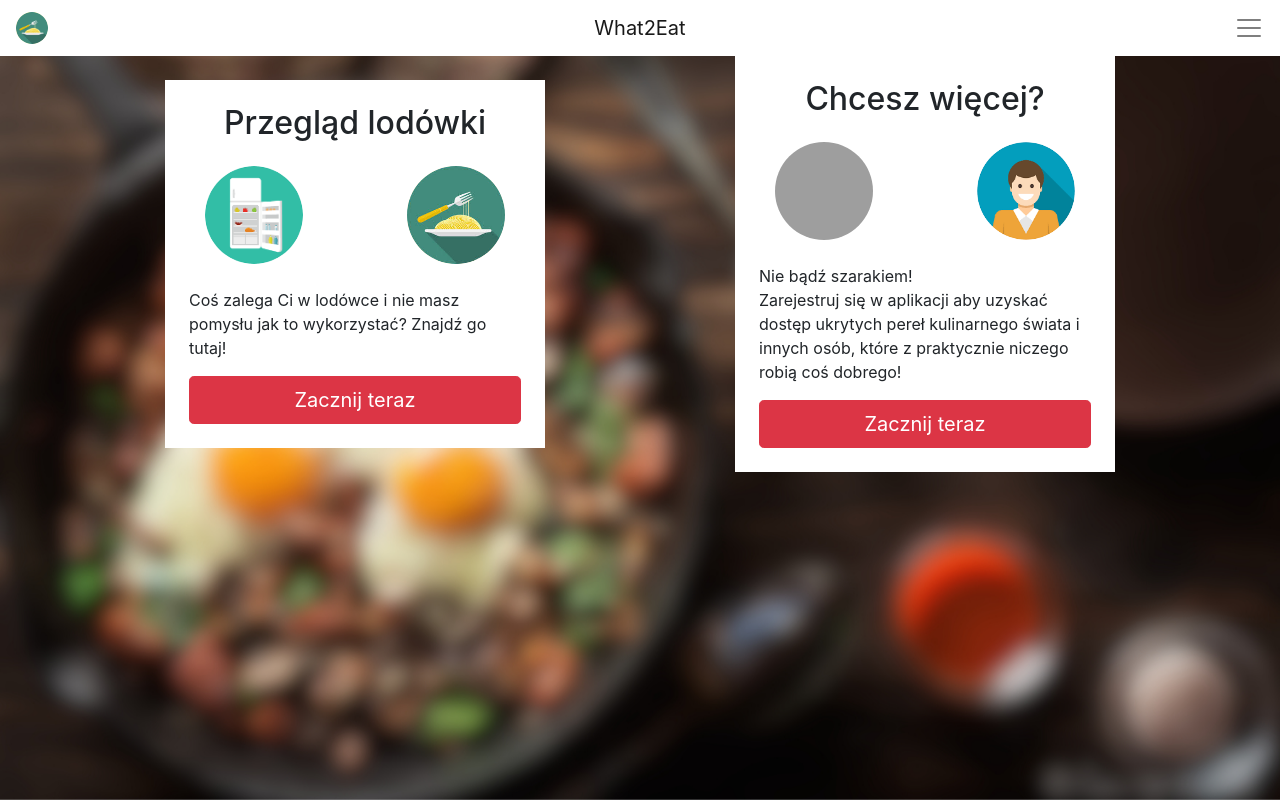
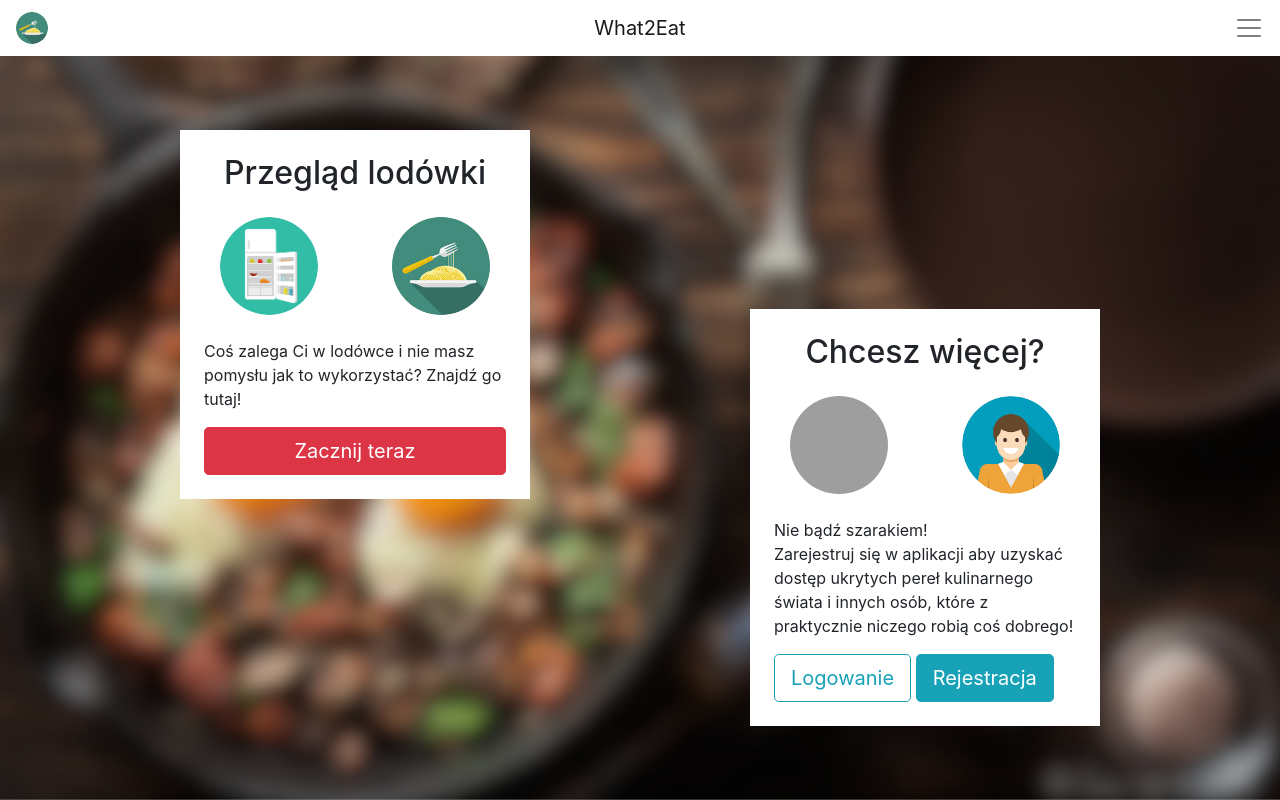
Before and after one commit to trzeciak000/Projekt-Kompetencyjny, a PHP site: page /Projekt-Kompetencyjny/ in a window 1280 px wide. Run offline with PHP 8.4, Linux system fonts and the light colour scheme; some libraries are stand-ins or nearby versions; grey boxes are pictures that could not be loaded.

Commit message:
wstepnie wystylowany index

```diff
--- a/index.php
+++ b/index.php
@@ -17,10 +17,11 @@
     </head>
 
     <body>
-        <div class="fullscreen" style="background:url('img/food_bg_blurred.jpg') no-repeat fixed center; background-size: cover;">
-            <div class="container">
-                <div class="row justify-items-center">
-                    <div class="col-11 col-sm-8 col-md-6 col-lg-4 bg-white m-auto p-4">
+        <div class="fullscreen d-flex align-items-center" style="background:url('img/food_bg_blurred.jpg') no-repeat fixed center; background-size: cover;">
+            <div class="container" style="height: 80%;">
+                <div class="row justify-content-around" style="height: 100%;">
+                    <div class="col-12 col-sm-8 col-md-6 col-lg-5 col-xl-4 align-self-start">
+                        <div class="bg-white p-4">
                             <h2 class="h2 text-center mb-4">Przegląd lodówki</h2>
                             <div class="icon-to-icon mb-4">
                                 <img class="rounded-circle" src="img/fridge_icon.png" alt="">
@@ -30,15 +31,19 @@
                             <p>Coś zalega Ci w lodówce i nie masz pomysłu jak to wykorzystać? Znajdź go tutaj!</p>
                             <a href="<?php echo ROOT_URL; ?>search.php" class="btn btn-danger btn-block btn-lg">Zacznij teraz</a>
                         </div>
-                    <div class="col-11 col-sm-8 col-md-6 col-lg-4 bg-white m-auto p-4">
+                    </div>
+                    <div class="col-12 col-sm-8 col-md-6 col-lg-5 col-xl-4 align-self-end">
+                        <div class="bg-white p-4">
                             <h2 class="h2 text-center mb-4">Chcesz więcej?</h2>
                             <div class="icon-to-icon mb-4">
-                            <img class="rounded-circle" src="img/user-avatar.png" alt="">
+                                <img class="rounded-circle" src="img/user_gray.png" alt="">
                                 <i class="fas fa-angle-right fa-3x" ></i>
                                 <img class="rounded-circle" src="img/user_color.png" alt="">
                             </div>
                             <p>Nie bądź szarakiem!<br>Zarejestruj się w aplikacji aby uzyskać dostęp ukrytych pereł kulinarnego świata i innych osób, które z praktycznie niczego robią coś dobrego!</p>
-                        <a href="<?php echo ROOT_URL; ?>search.php" class="btn btn-danger btn-block btn-lg">Zacznij teraz</a>
+                            <a href="<?php echo ROOT_URL; ?>views/user/logowanie.php" class="btn btn-outline-info btn-lg">Logowanie</a>
+                            <a href="<?php echo ROOT_URL; ?>views/user/rejestracja.php" class="btn btn-info btn-lg">Rejestracja</a>
+                        </div>
                     </div>
                 </div>
 
```
Lines whose indentation alone changed are shown as unchanged.
